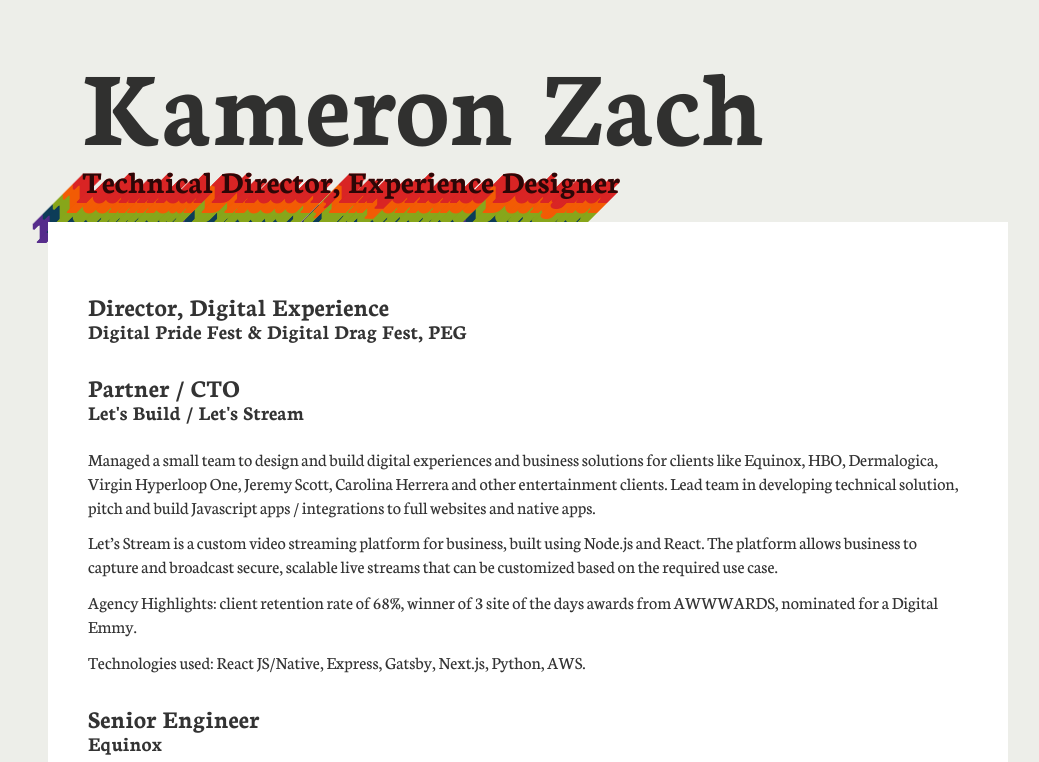
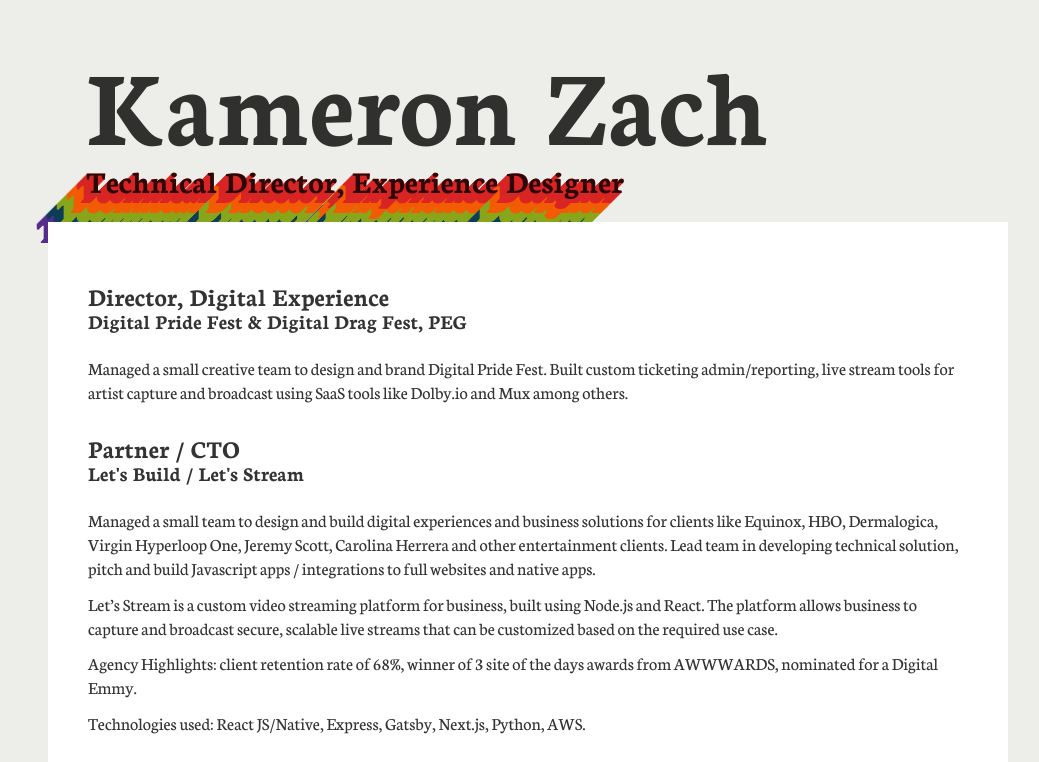
Before and after one commit to kamerondotcom/website, a Gatsby site: page / in a window 1280 px wide. Shown: the top 762 px of the page, without its empty margins (112-1151 px from the left). Built offline with nearby package versions, Linux system fonts and the light colour scheme; Gatsby itself is replaced by a stand-in of ours.

Commit message:
Updating resume

```diff
--- a/src/pages/index.js
+++ b/src/pages/index.js
@@ -22,7 +22,12 @@ const IndexPage = () => (
           <li>
             <h2>Director, Digital Experience</h2>
             <h3>Digital Pride Fest & Digital Drag Fest, PEG</h3>
-            <p></p>
+            <p>
+              Managed a small creative team to design and brand Digital Pride
+              Fest. Built custom ticketing admin/reporting, live stream tools
+              for artist capture and broadcast using SaaS tools like Dolby.io
+              and Mux among others.
+            </p>
           </li>
           <li>
             <h2>Partner / CTO</h2>
--- a/src/scss/home.module.scss
+++ b/src/scss/home.module.scss
@@ -92,7 +92,7 @@ body {
     //   }
   }
   &__header {
-    padding: 0px 34px;
+    padding: 0px 38px;
     @media only screen and (max-width: 768px) {
       margin: 100px 0 0 0;
     }
@@ -118,7 +118,7 @@ body {
     background-color: white;
     position: relative;
     z-index: 100;
-    padding: 30px 40px 30px 40px;
+    padding: 20px 40px 30px 40px;
     h2 {
       margin: 0;
       font-size: 1.6rem;
```
